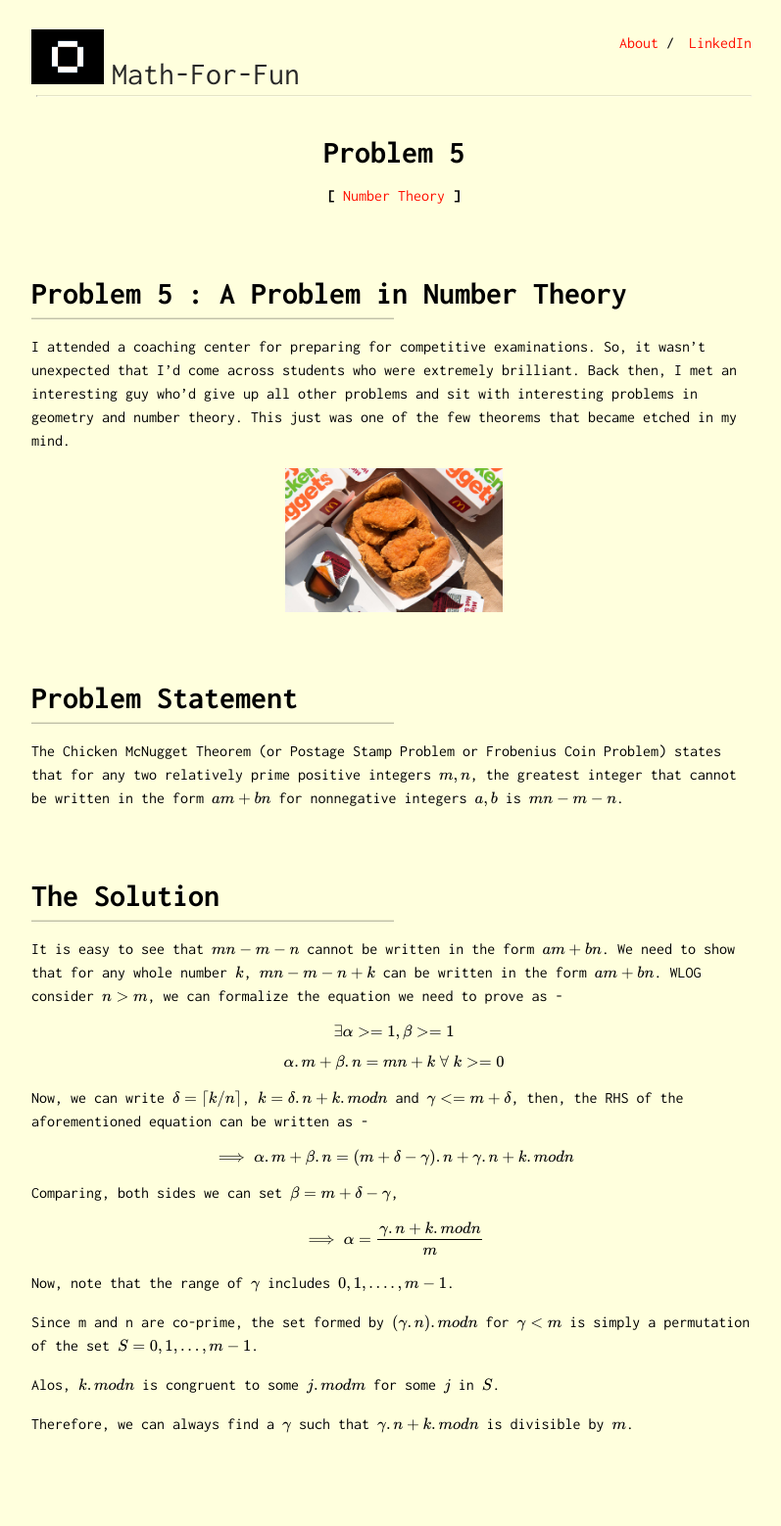
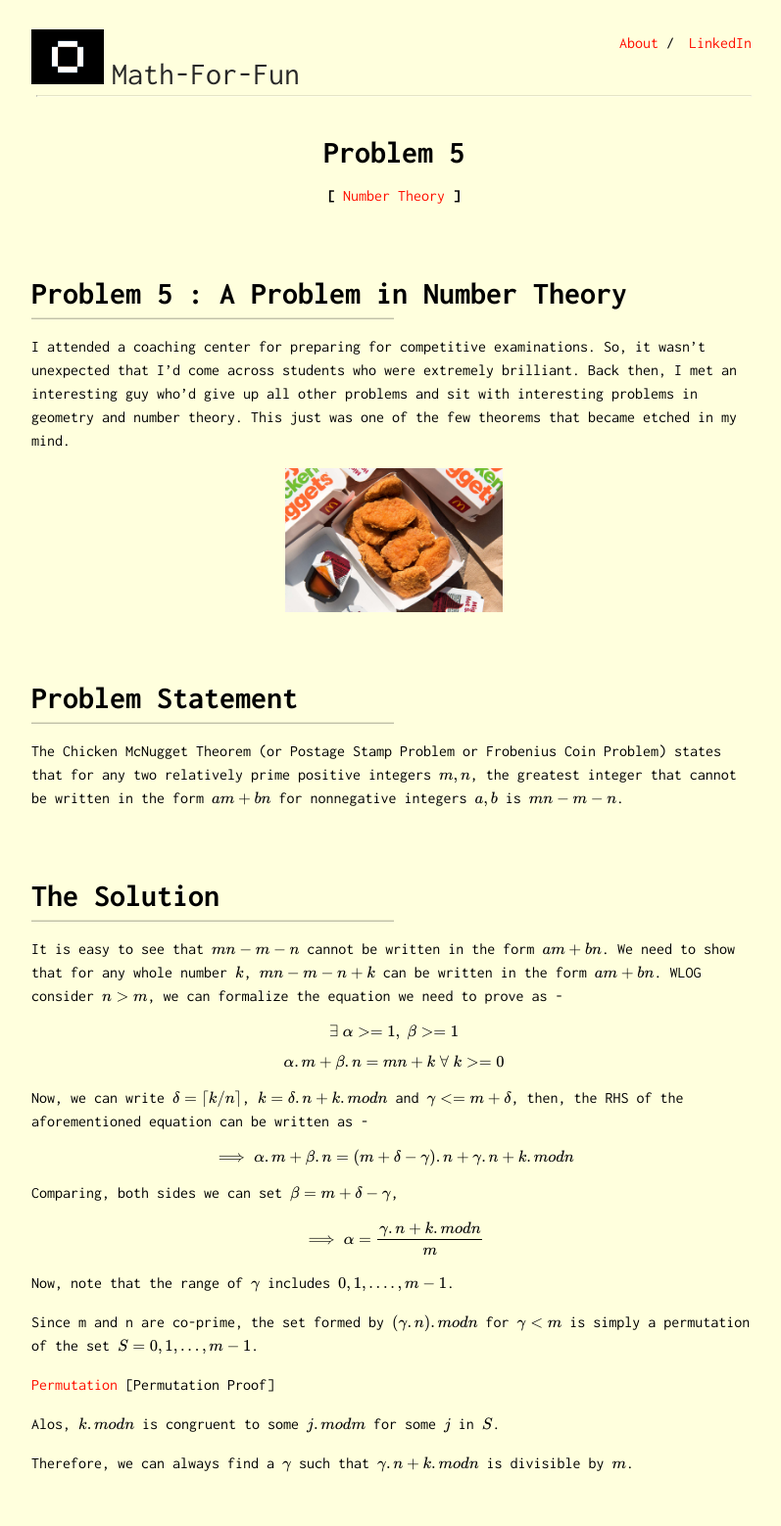
Before and after one commit to Oscuro-Phoenix/math-for-fun, a Jekyll site: the page built from _posts/2020-06-07-Problem-5.md, in a window 1280 px wide. Shown: the whole page at 98% size, without its empty margins (238-1035 px from the left). Built offline with Jekyll 4.4.1, drawn with Linux system fonts in a browser that asks for light colours; formulas are drawn with MathJax 3; before the commit the page ends 1518 px from its top, so only the background shows below that.

Commit message:
Problem 5 Update 5

```diff
--- a/_posts/2020-06-07-Problem-5.md
+++ b/_posts/2020-06-07-Problem-5.md
@@ -19,7 +19,7 @@ The Chicken McNugget Theorem (or Postage Stamp Problem or Frobenius Coin Problem
 It is easy to see that $$mn - m - n$$ cannot be written in the form $$ am + bn$$. We need to show that for any whole number $$k$$, $$ mn - m - n + k $$
 can be written in the form $$ am + bn $$. WLOG consider $$ n > m$$, we can formalize the equation we need to prove as -
 
-$$ \exists \alpha >=1 , \beta >= 1 $$
+$$ \exists \; \alpha >=1 , \; \beta >= 1 $$
 
 $$ \alpha.m + \beta.n = mn + k \; \forall \;   k >= 0 $$
 
@@ -35,6 +35,9 @@ Now, note that the range of $$ \gamma $$ includes $$ 0,1,...., m-1 $$.
 
 Since m and n are co-prime, the set formed by $$ (\gamma.n).mod n $$ for $$\gamma < m $$ is simply a permutation of the set $$ S = {0,1,...,m-1} $$.
 
+[Permutation](https://artofproblemsolving.com/wiki/index.php/Fermat%27s_Little_Theorem#Proof_2_.28Inverses.29) [Permutation Proof]
+
+
 Alos, $$ k.modn $$ is congruent to some $$ j.mod m $$ for some $$ j $$ in $$ S $$.
 
 Therefore, we can always find a $$\gamma$$ such that $$\gamma.n + k.mod n$$ is divisible by $$ m $$.
```
